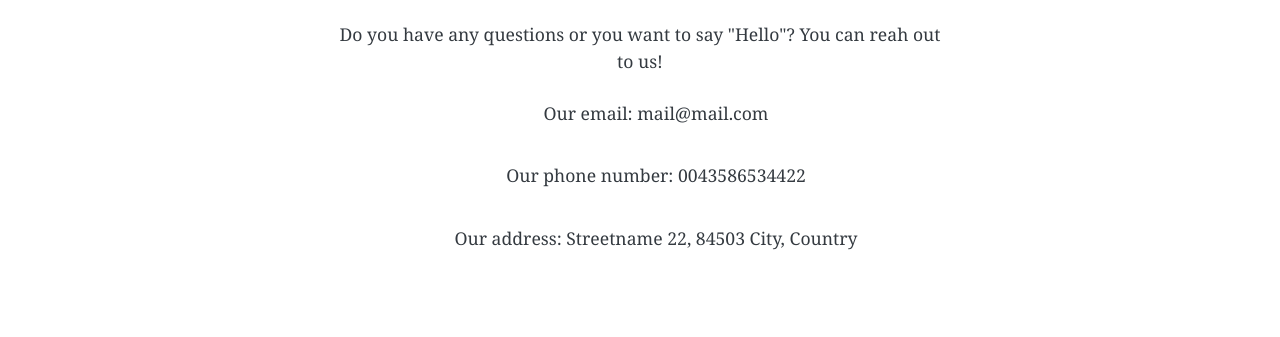
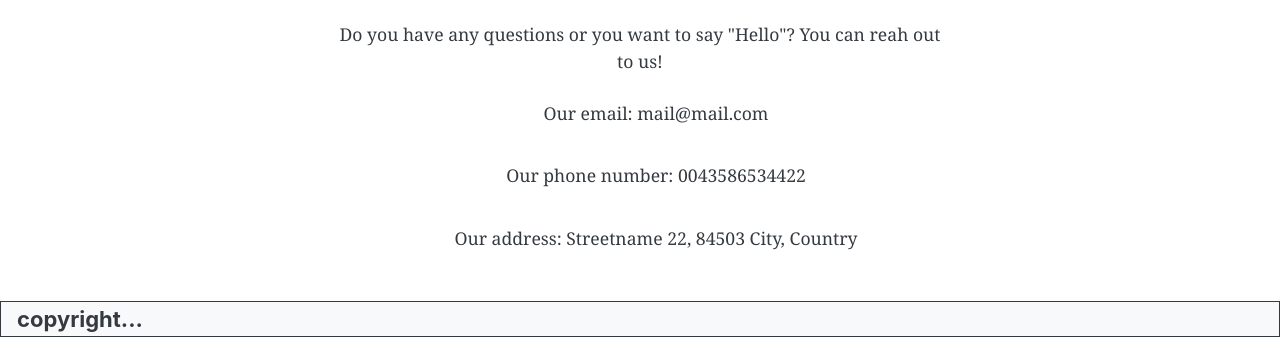
Before and after one commit to memelopez/awesomeBooks, a website: page index.html in a window 1280 px wide. Shown: the part 463-800 px from the top of the page. Drawn offline with nearby package versions, Linux system fonts and the light colour scheme; a script that the page names is missing.

Commit message:
Structure and style footer and fix linters errors

```diff
--- a/index.html
+++ b/index.html
@@ -57,5 +57,10 @@
       </div>
     </div>
   </div>
+  <div class="row d-flex justify-content-center">
+    <footer class="bg-light myFooter p-1 col-12 border border-dark px-3">
+    <h5 class="m-0">copyright...</h5>
+    </footer>
+    </div>
 </body>
 </html>
--- a/styles.css
+++ b/styles.css
@@ -45,3 +45,8 @@ ul#book-list li:nth-child(odd) {
   flex-direction: column;
   justify-content: center;
 }
+
+.myFooter {
+  position: absolute;
+  bottom: 0;
+}
```
